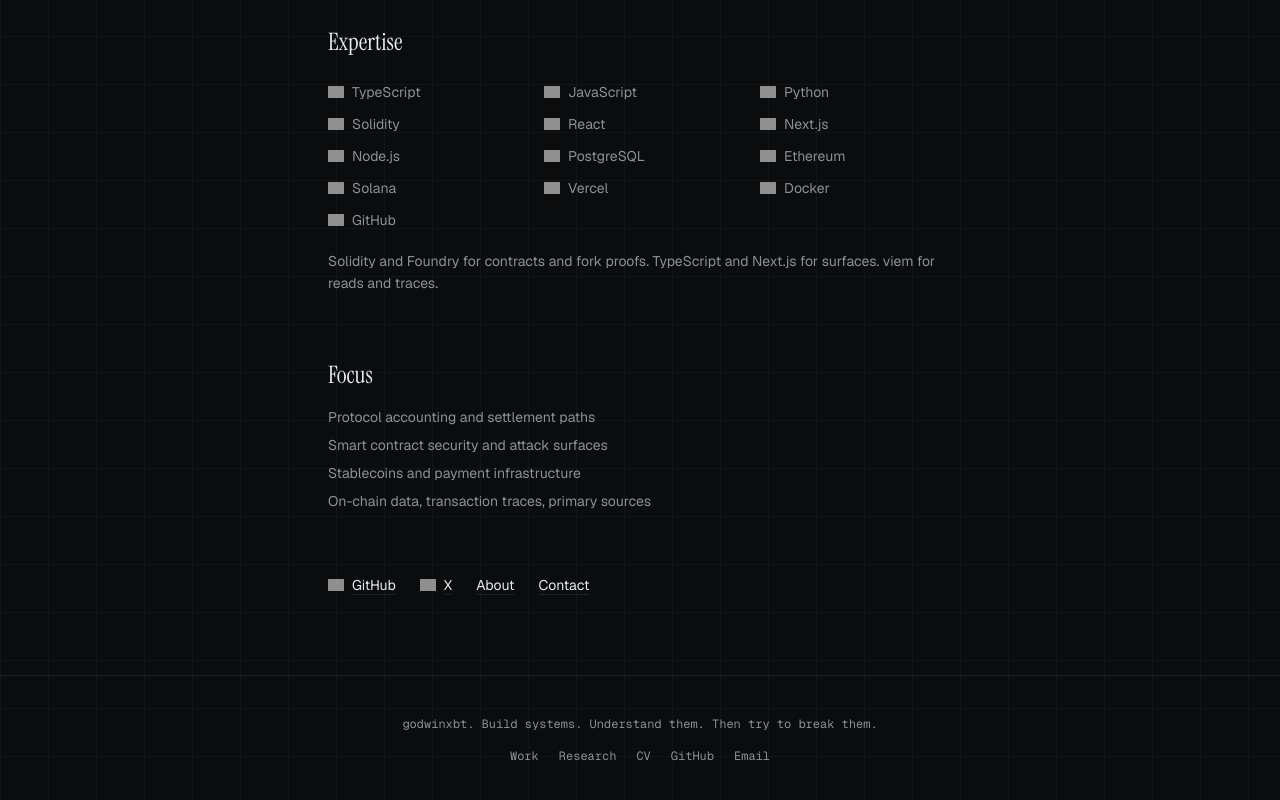
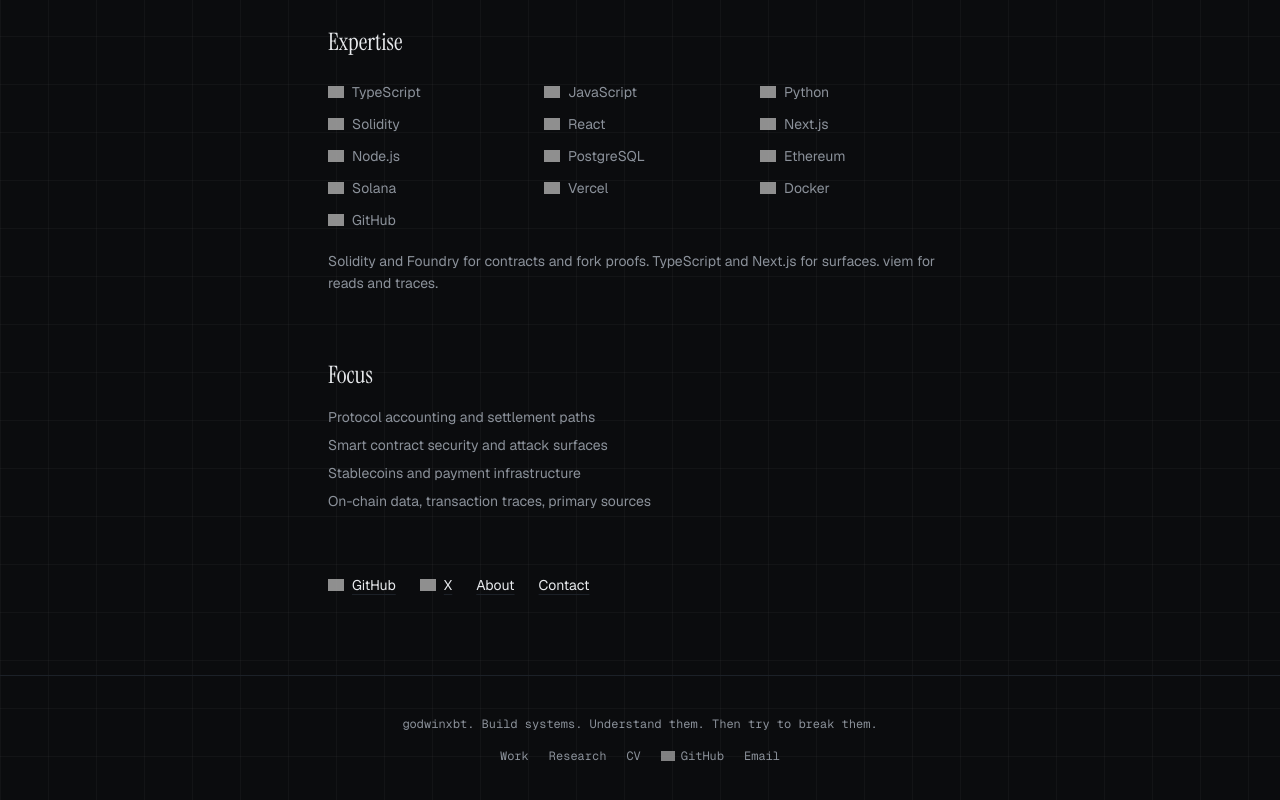
Before and after one commit to Godwin-web3/portfolio, a Next.js app: page / in a window 1280 px wide. Shown: the part 924-1724 px from the top of the page. Built offline with nearby package versions, Linux system fonts and the light colour scheme; grey boxes are pictures that could not be loaded.

Commit message:
Add real icons to footer social links

```diff
--- a/app/components/Footer.tsx
+++ b/app/components/Footer.tsx
@@ -1,4 +1,6 @@
+import Image from "next/image";
 import Link from "next/link";
+import { simpleIconUrl } from "../lib/stack";
 
 export default function Footer() {
   return (
@@ -8,7 +10,10 @@
         <Link href="/work" className="hover:text-paper">Work</Link>
         <Link href="/research" className="hover:text-paper">Research</Link>
         <Link href="/cv" className="hover:text-paper">CV</Link>
-        <a href="https://github.com/Godwin-web3" target="_blank" rel="noopener noreferrer" className="hover:text-paper">GitHub</a>
+        <a href="https://github.com/Godwin-web3" target="_blank" rel="noopener noreferrer" className="inline-flex items-center gap-1.5 hover:text-paper">
+          <Image src={simpleIconUrl("github", "ffffff")} alt="" width={14} height={14} unoptimized className="opacity-80" />
+          GitHub
+        </a>
         <a href="mailto:godwinxbt@gmail.com" className="hover:text-paper">Email</a>
       </div>
     </footer>
```
